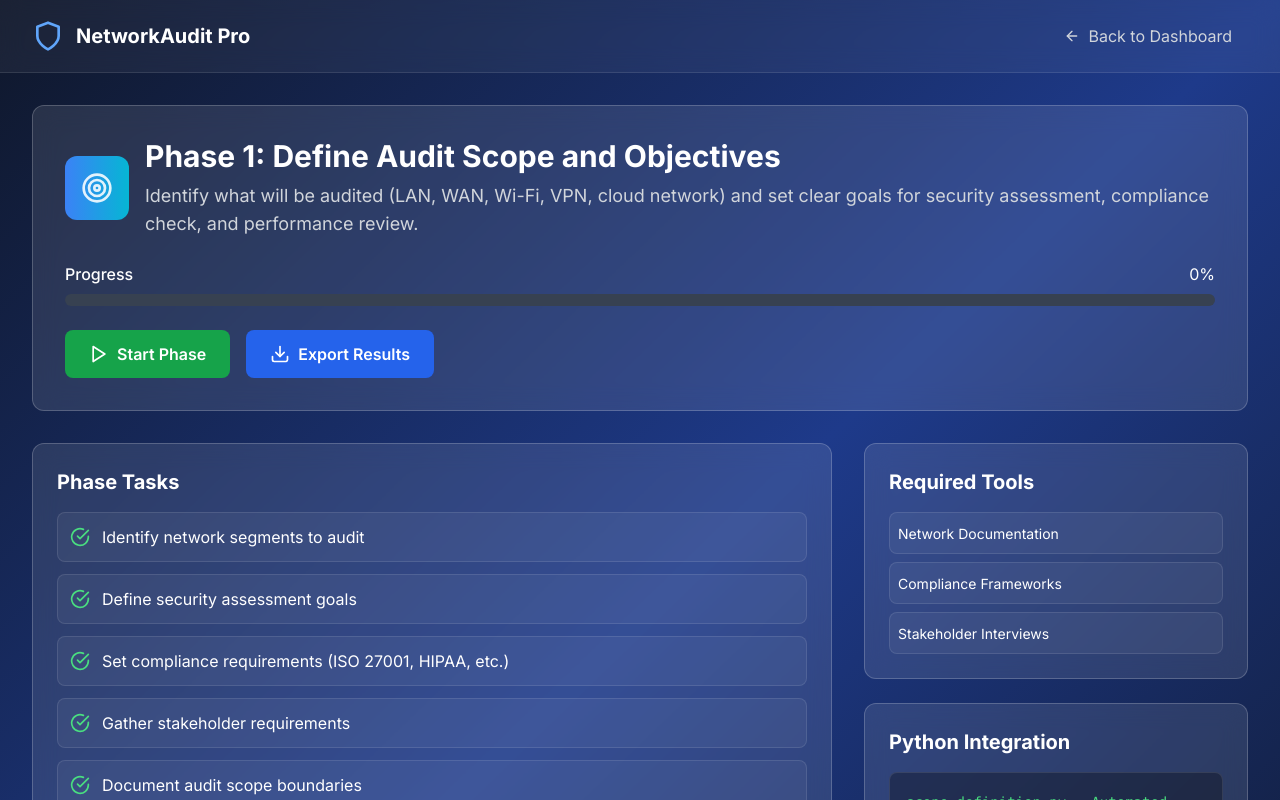
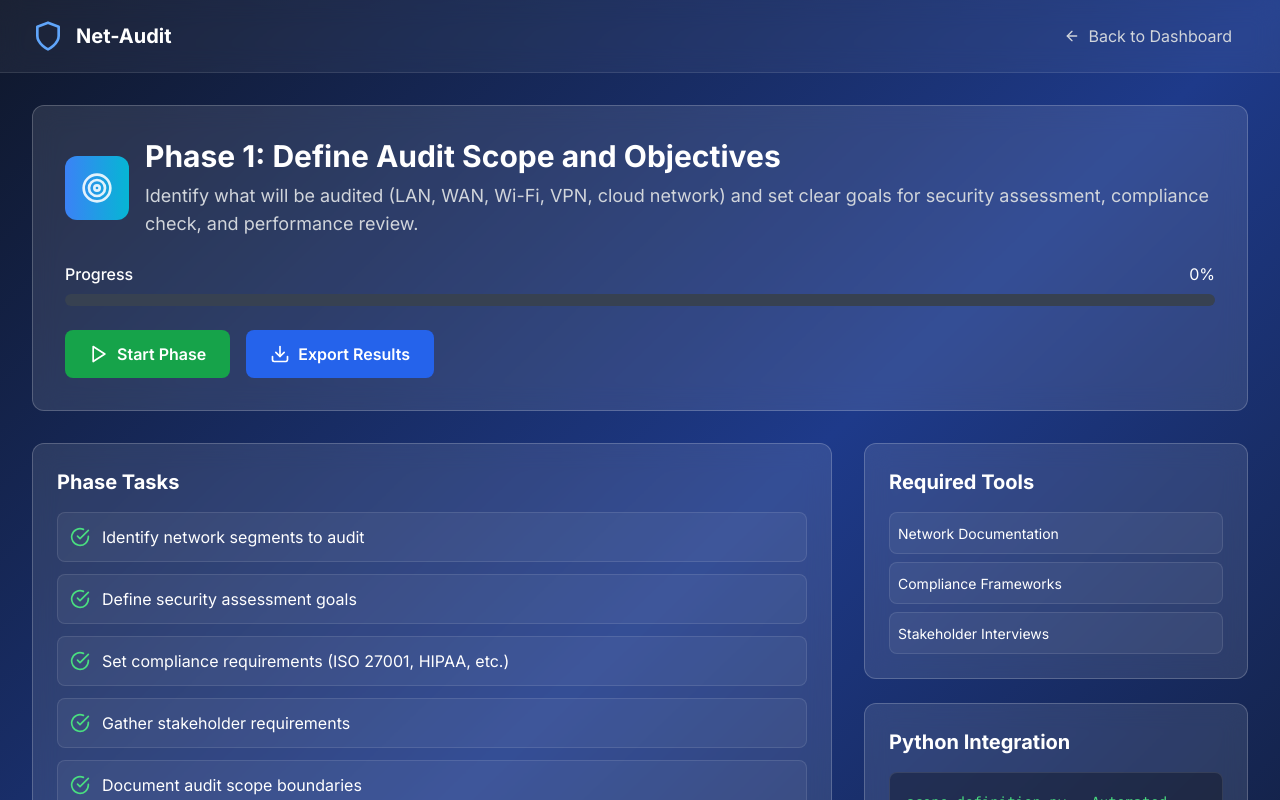
Before and after one commit to Vaibhavee89/Net-Audit-, a React (Vite) app: page /audit/1 in a window 1280 px wide. Shown: the top 800 px of the page. Built offline with nearby package versions, Linux system fonts and the light colour scheme; no server answers; sample sign-in values are in the browser's storage.

Commit message:
ui changes

```diff
--- a/src/pages/AuditPhase.jsx
+++ b/src/pages/AuditPhase.jsx
@@ -297,7 +297,7 @@
           <div className="flex justify-between items-center py-4">
             <div className="flex items-center space-x-3">
               <Shield className="w-8 h-8 text-blue-400" />
-              <span className="text-xl font-bold text-white">NetworkAudit Pro</span>
+              <span className="text-xl font-bold text-white">Net-Audit</span>
             </div>
             <div className="flex items-center space-x-4">
               <Link
```
